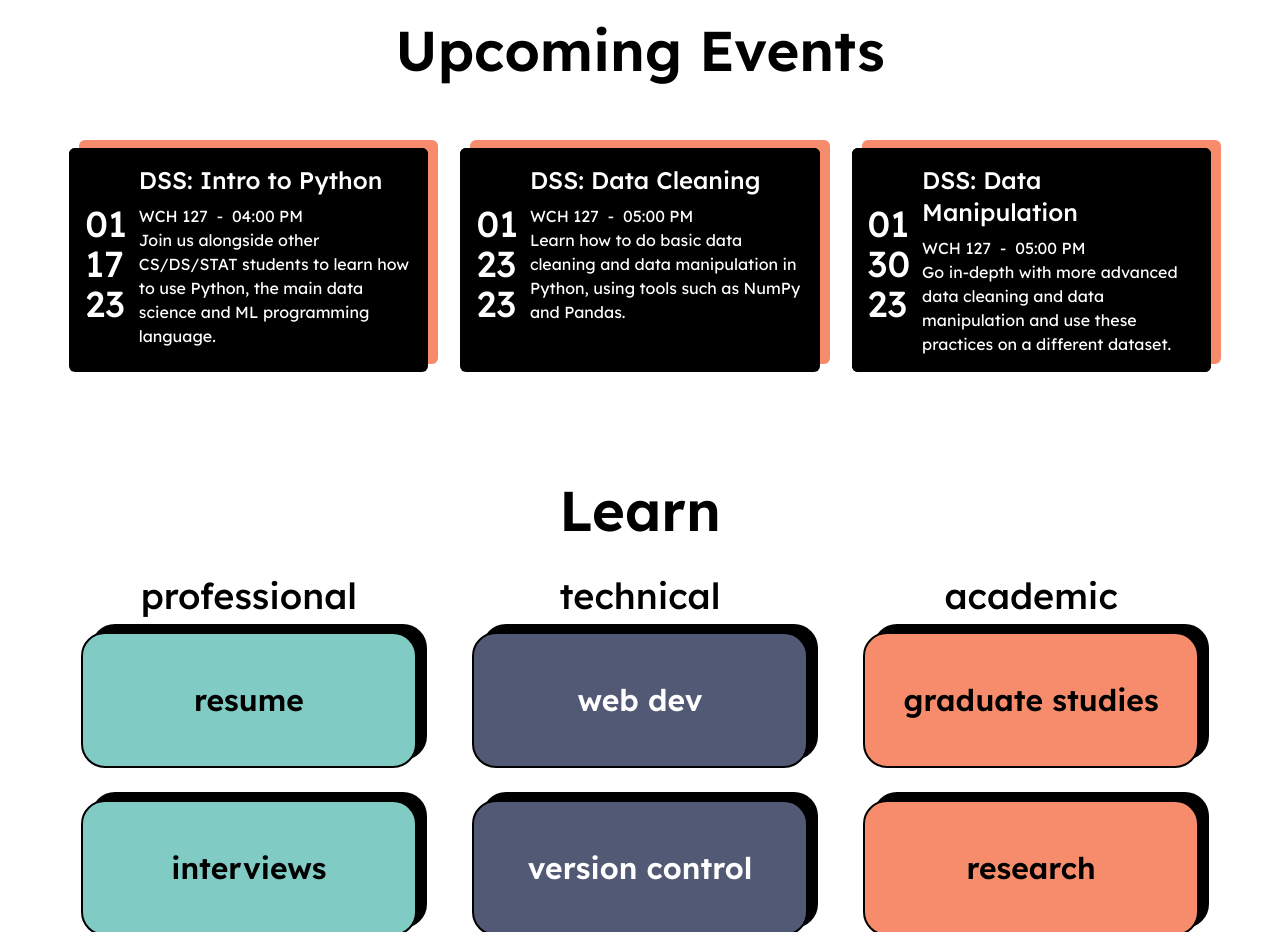
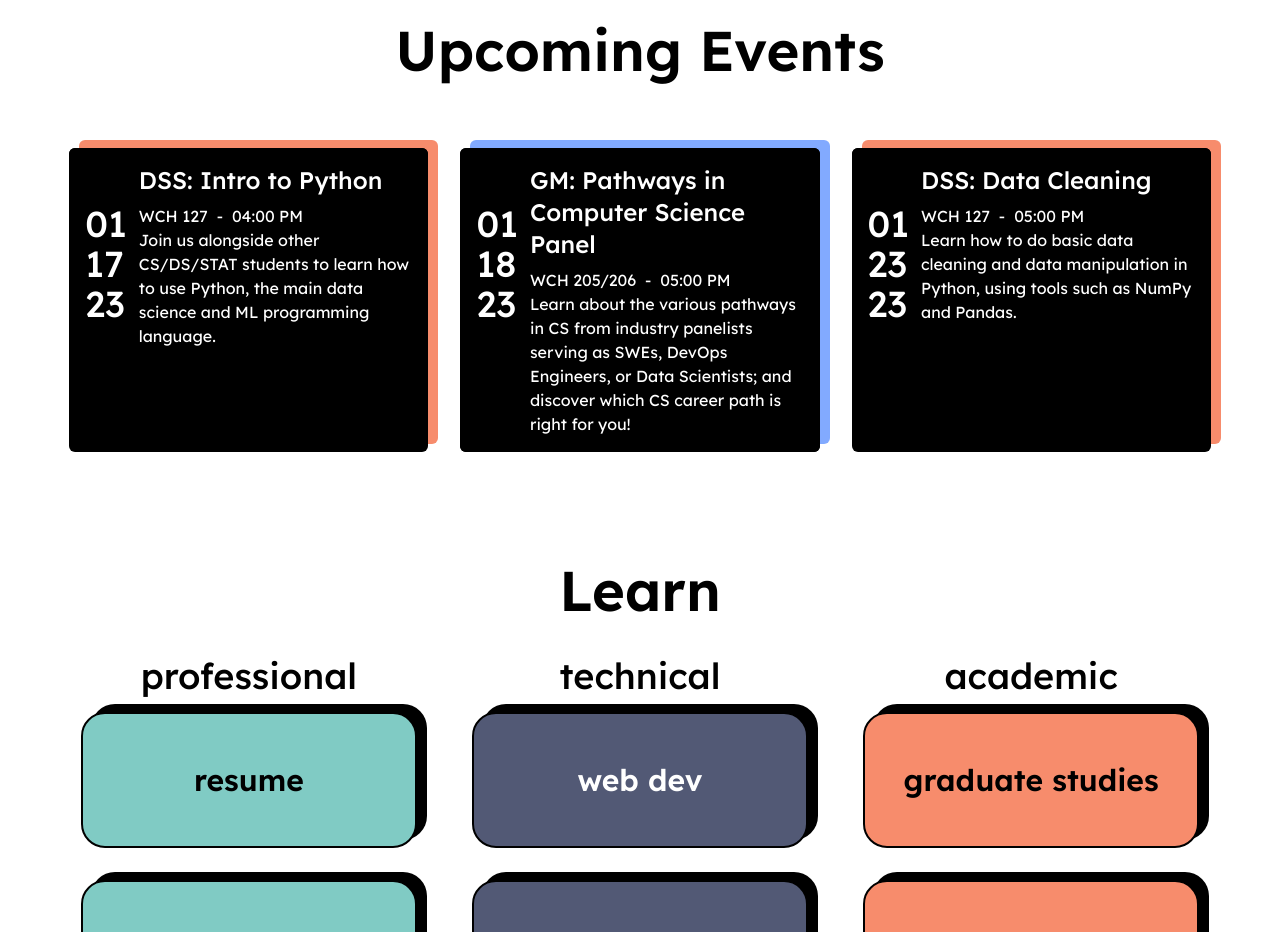
Before and after one commit to acm-ucr/acm-hydra, a Next.js app: page / in a window 1280 px wide. Shown: the part 1520-2452 px from the top of the page. Built offline with nearby package versions, Linux system fonts and the light colour scheme.

Commit message:
Added GM Events

```diff
--- a/components/data/Events.js
+++ b/components/data/Events.js
@@ -184,6 +184,15 @@ const Events = [
 			"Join us alongside other CS/DS/STAT students to learn how to use Python, the main data science and ML programming language.",
 	},
 	{
+		title: "GM: Pathways in Computer Science Panel",
+		location: "WCH 205/206",
+		type: "Meetings",
+		start: new Date(2023, 0, 18, 17, 0, 0),
+		end: new Date(2023, 0, 18, 18, 0, 0),
+		description:
+			"Learn about the various pathways in CS from industry panelists serving as SWEs, DevOps Engineers, or Data Scientists; and discover which CS career path is right for you!",
+	},
+	{
 		title: "DSS: Data Cleaning",
 		location: "WCH 127",
 		type: "Workshops",
@@ -200,6 +209,15 @@ const Events = [
 		end: new Date(2023, 0, 30, 18, 0, 0),
 		description:
 			"Go in-depth with more advanced data cleaning and data manipulation and use these practices on a different dataset.",
+	},
+	{
+		title: "GM: Social Impact Tech",
+		location: "WCH 205/206",
+		type: "Meetings",
+		start: new Date(2023, 1, 1, 17, 0, 0),
+		end: new Date(2023, 1, 1, 18, 0, 0),
+		description:
+			"Discover how to create social good and sustainability using the latest modern technology, as we sit down and talk to an industry professional about careers in social impact tech.",
 	},
 	{
 		title: "DSS: Data Visualization",
@@ -220,6 +238,15 @@ const Events = [
 			"Join us for our 5th DS workshop, as we learn how to use basic ML algorithms to create insights from the dataset, using Python ML library Scikit-Learn.",
 	},
 	{
+		title: "GM: ACM Officer Elections",
+		location: "WCH 205/206",
+		type: "Meetings",
+		start: new Date(2023, 1, 15, 17, 0, 0),
+		end: new Date(2023, 1, 15, 18, 0, 0),
+		description:
+			"Join us for the upcoming ACM Officer Elections! Come out to hear and vote for your next ACM board!",
+	},
+	{
 		title: "DSS: Portfolio Project",
 		location: "WCH 127",
 		type: "Workshops",
@@ -236,6 +263,15 @@ const Events = [
 		end: new Date(2023, 1, 27, 18, 0, 0),
 		description:
 			"Need help or advice on your(s) data science project. Our 7th workshop will be office hours for anyone needing help on their project.",
+	},
+	{
+		title: "GM: Importance of Hardware",
+		location: "WCH 205/206",
+		type: "Meetings",
+		start: new Date(2023, 2, 1, 17, 0, 0),
+		end: new Date(2023, 2, 1, 18, 0, 0),
+		description:
+			"Learn about why it's important to understand hardware from a software engineering perspective, as we talk to industry panelists about the emphasis of hardware in CS.",
 	},
 	{
 		title: "DSS: Office Hours",
```
